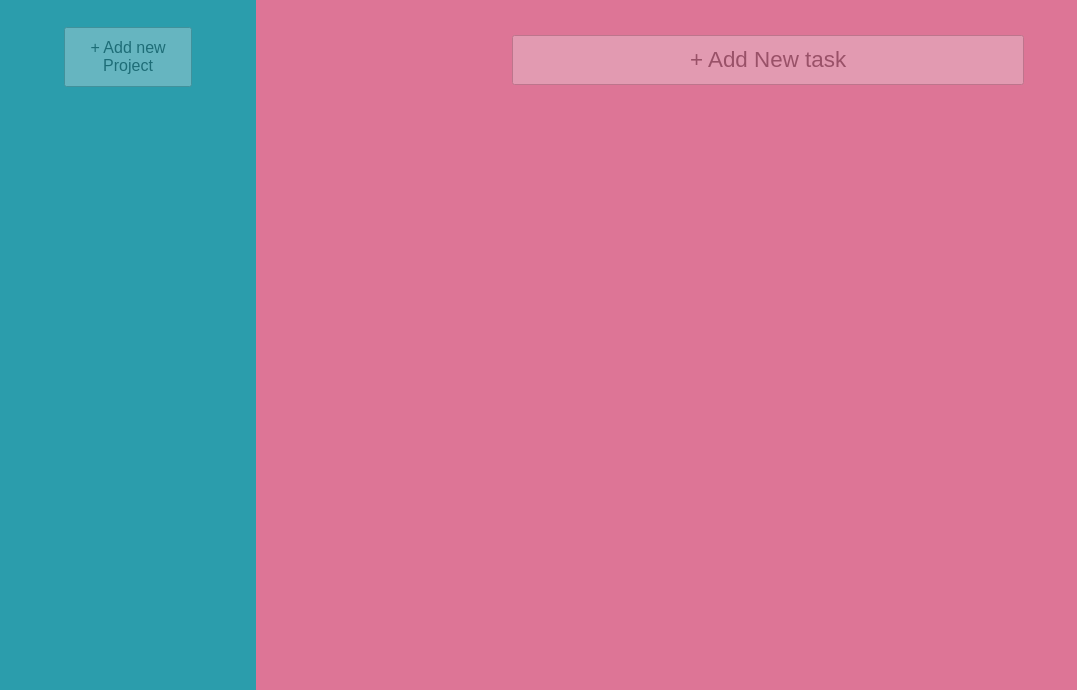
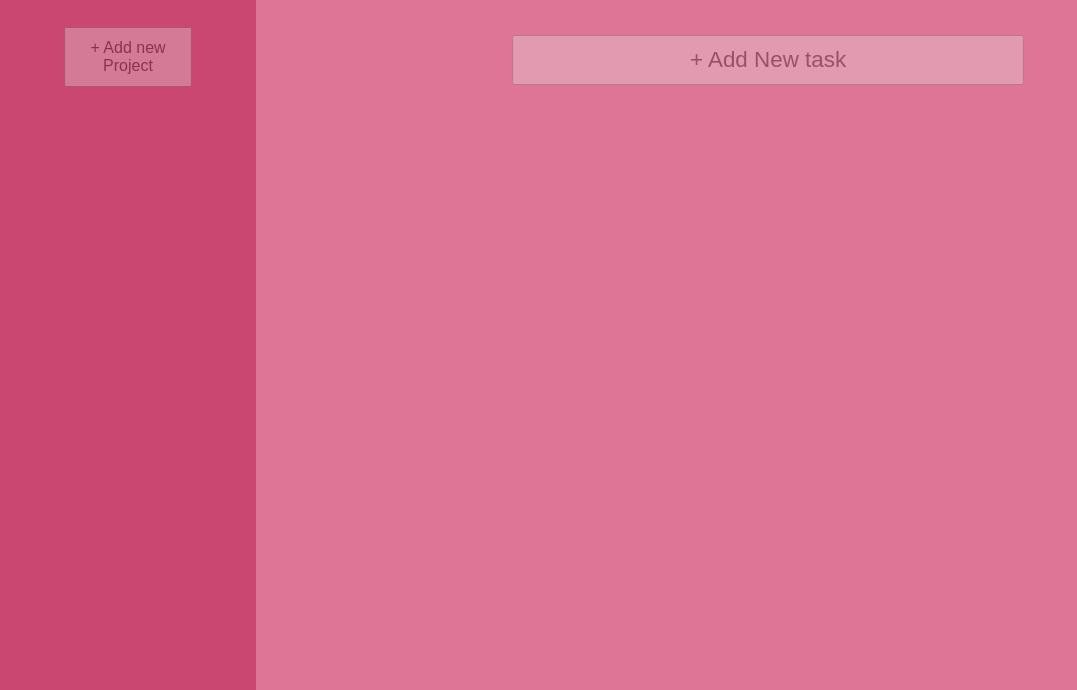
Before and after one commit to Oyin414/to_do_list, a website built with webpack: page src/template.html in a window 1280 px wide. Shown: the part 110-800 px from the top of the page, without its empty margins (0-1077 px from the left). Built offline with nearby package versions, Linux system fonts and the light colour scheme.

Commit message:
update sidebar color to complement color of main page

```diff
--- a/src/styles.css
+++ b/src/styles.css
@@ -14,7 +14,7 @@
 .sidebar {
   height: 100vh;
   width: 20vw;
-  background-color: #2b9dac;
+  background-color: #c94770;
   padding-top: 20px;
   display: flex;
   flex-direction: column;
```
